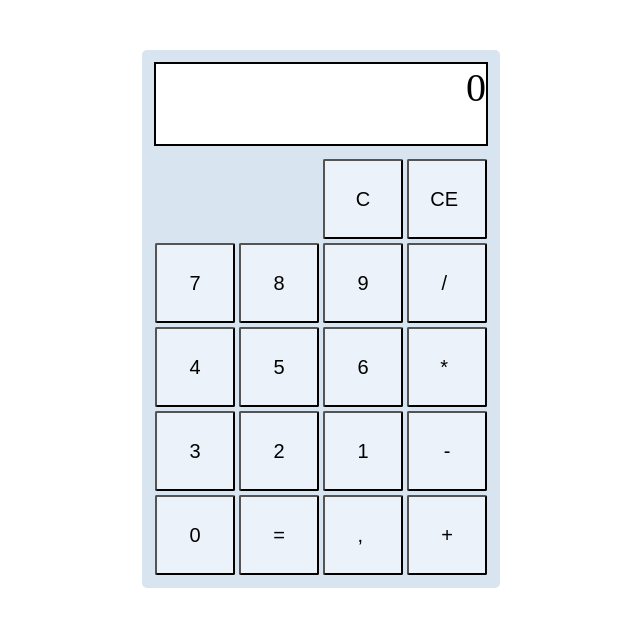
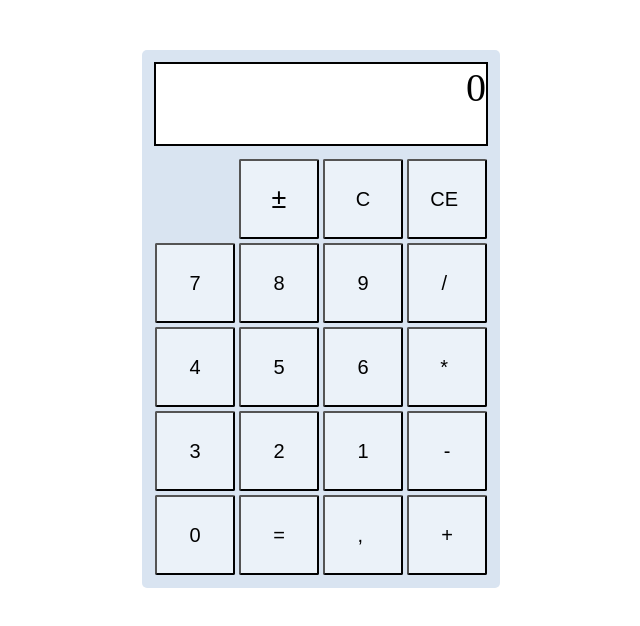
Before and after one commit to thiagorocha503/calculator-app, a plain HTML site: page index.html in a window 1280 px wide. Shown: the whole page, without its empty margins (319-959 px from the left). Drawn offline with Linux system fonts and the light colour scheme.

Commit message:
:sparkles:Adiciona botão inverter sinal

```diff
--- a/css/calc.css
+++ b/css/calc.css
@@ -20,7 +20,7 @@
     margin-bottom: 10px;
 }
 
-input.botao {
+input {
     background-color: #EBF2F9;
     padding: 20px;
     width: 80px;
@@ -29,3 +29,8 @@ input.botao {
     font-size: 20px;
     border-radius: 2px;
 }
+
+input.plus_minus {
+    font-size: 27px;
+    border-radius: 2px;
+}
--- a/index.html
+++ b/index.html
@@ -19,7 +19,8 @@
                 </tr>
                 <tr>
                     <td></td>
-                    <td></td>
+                    <td><input type="button" class="plus_minus" value="±" onclick="clickInvert();"></td>
+                    </td>
                     <td><input type="button" class="botao" value="C" onclick="clickClean();"></td>
                     <td><input type="button" class="botao" value="CE " onclick="clickAllClean()"></td>
                 </tr>
--- a/js/calc.js
+++ b/js/calc.js
@@ -6,8 +6,17 @@ const DECIMAL_PLACES = 2;
 const MAXIMO_DIGITS = 8
 var changeVisor = true;
 
+/**
+ * Inverter sinal do número
+ */
+function clickInvert() {
+    var visor = document.getElementById("visor");
+    visor.innerHTML = (-1) * parseFloat(visor.innerHTML);
+
+}
 // load and reload page
 window.addEventListener("load", function(event) {
+    var visor = document.getElementById("visor");
     visor.innerHTML = "0";
 });
 /**
```
